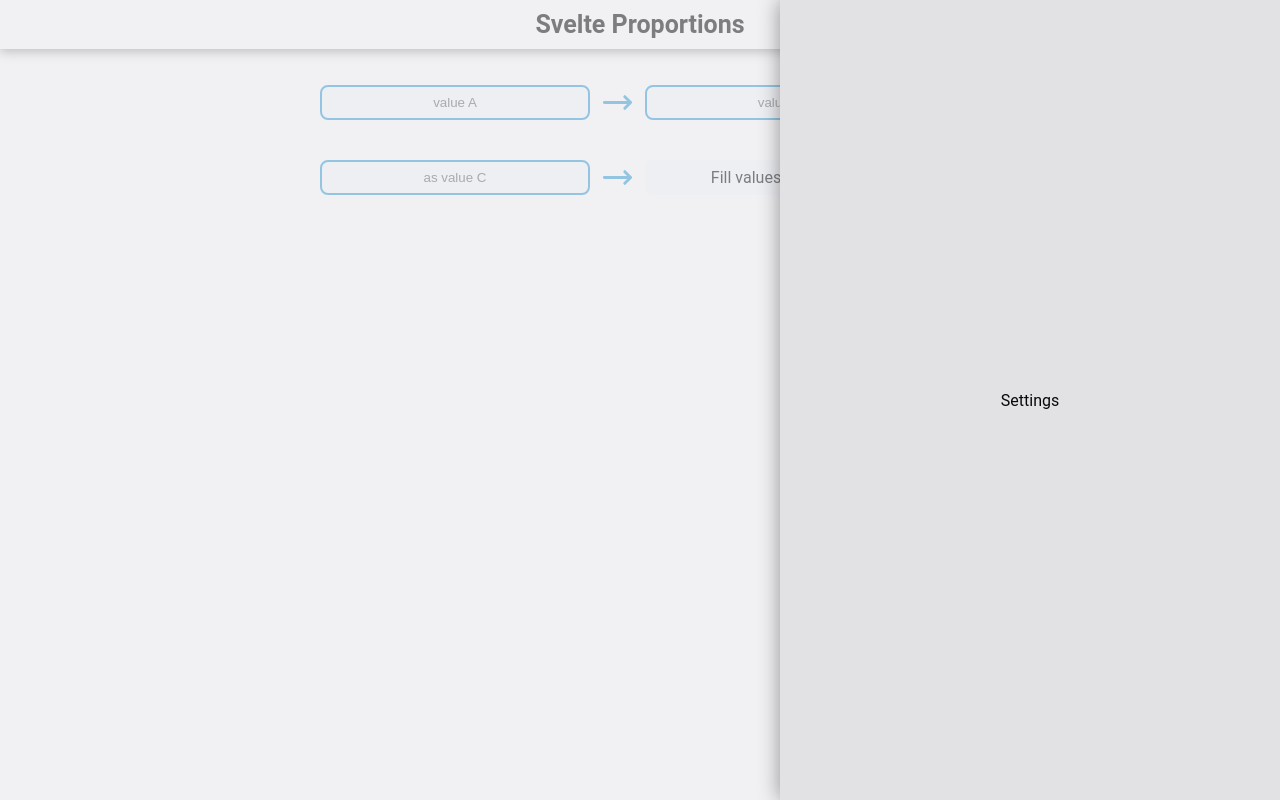
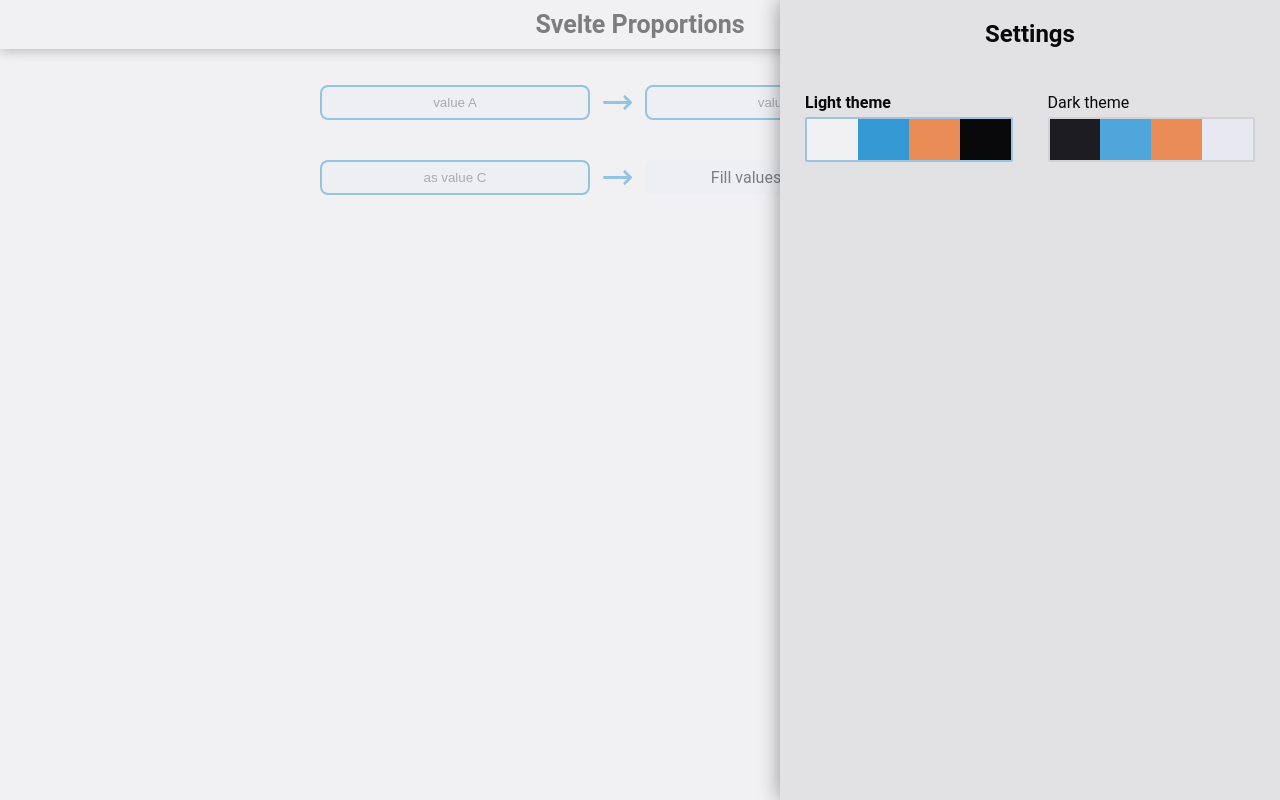
Before and after one commit to Pronian/proportions-svelte, a Svelte app: page / in a window 1280 px wide. Both pictures are taken after a click on the button 1257 px from the left and 24 px from the top of the page. Built offline with nearby package versions, Linux system fonts and the light colour scheme.

Commit message:
Updated settings section with color selector and focus management

```diff
--- a/src/App.svelte
+++ b/src/App.svelte
@@ -2,6 +2,8 @@
 	import Proportions from './components/macroBlocks/Proportions.svelte';
 	import Header from './components/macroBlocks/Header.svelte';
 	import SidePanel from './components/common/SidePanel.svelte';
+	import FocusPin from './components/common/FocusPin.svelte';
+	import ColorSelector from './components/groups/ColorSelector.svelte';
 	import { generateAppColors } from './util/colors';
 	import { settingsStore } from './stores/settingsStore';
 	import { uiState } from './stores/uiState';
@@ -19,7 +21,9 @@
 	show={$uiState.areSettingsOpen}
 	on:close={() => uiState.toggleSettings(false)}
 >
-	Settings
+	<h2>Settings</h2>
+	<FocusPin />
+	<ColorSelector bind:theme={$settingsStore.theme} />
 </SidePanel>
 
 <style>
--- a/src/components/common/SidePanel.svelte
+++ b/src/components/common/SidePanel.svelte
@@ -57,7 +57,6 @@
 		box-shadow: var(--shadow-color) 0 0 2rem;
 		display: flex;
 		flex-direction: column;
-		justify-content: center;
 		align-items: center;
 	}
 </style>
--- a/src/util/colors.ts
+++ b/src/util/colors.ts
@@ -15,7 +15,7 @@ const colorRuleIndex = styleSheet.cssRules.length;
 https://coolors.co/1c1c21-4ea5d9-ea8c55-63a375-f4f4f9
 */
 
-const darkThemeColors = {
+export const darkThemeColors = {
 	'bg-color': '#1c1c21',
 	'primary-color': '#4ea6da',
 	'secondary-color': '#ea8c55',
@@ -32,7 +32,7 @@ const darkThemeColors = {
 https://coolors.co/f1f1f4-359ad4-ea8c55-63a375-09090b
 */
 
-const lightThemeColors = {
+export const lightThemeColors = {
 	'bg-color': '#f1f1f4',
 	'primary-color': '#359ad4',
 	'secondary-color': '#ea8c55',
```
